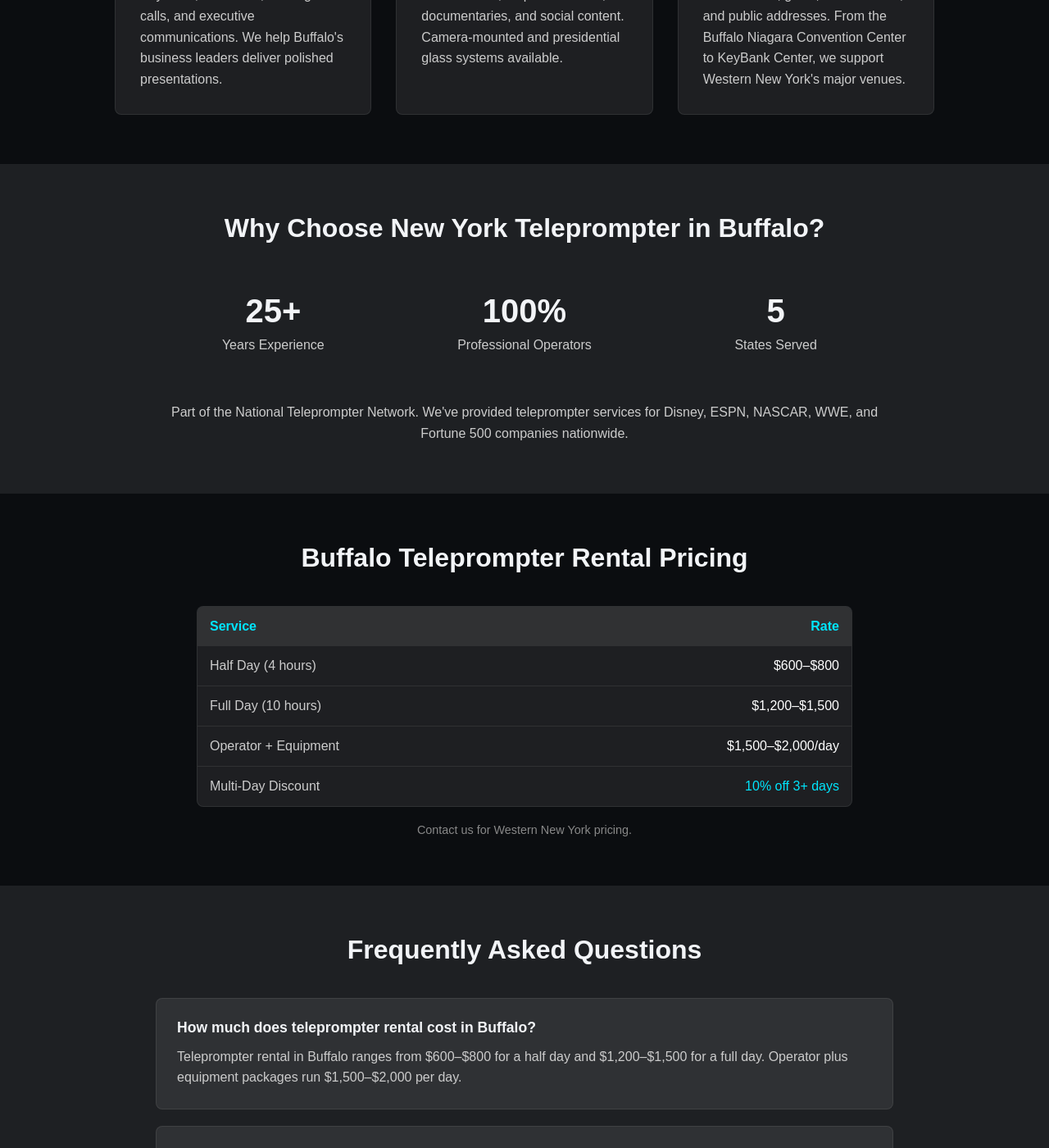
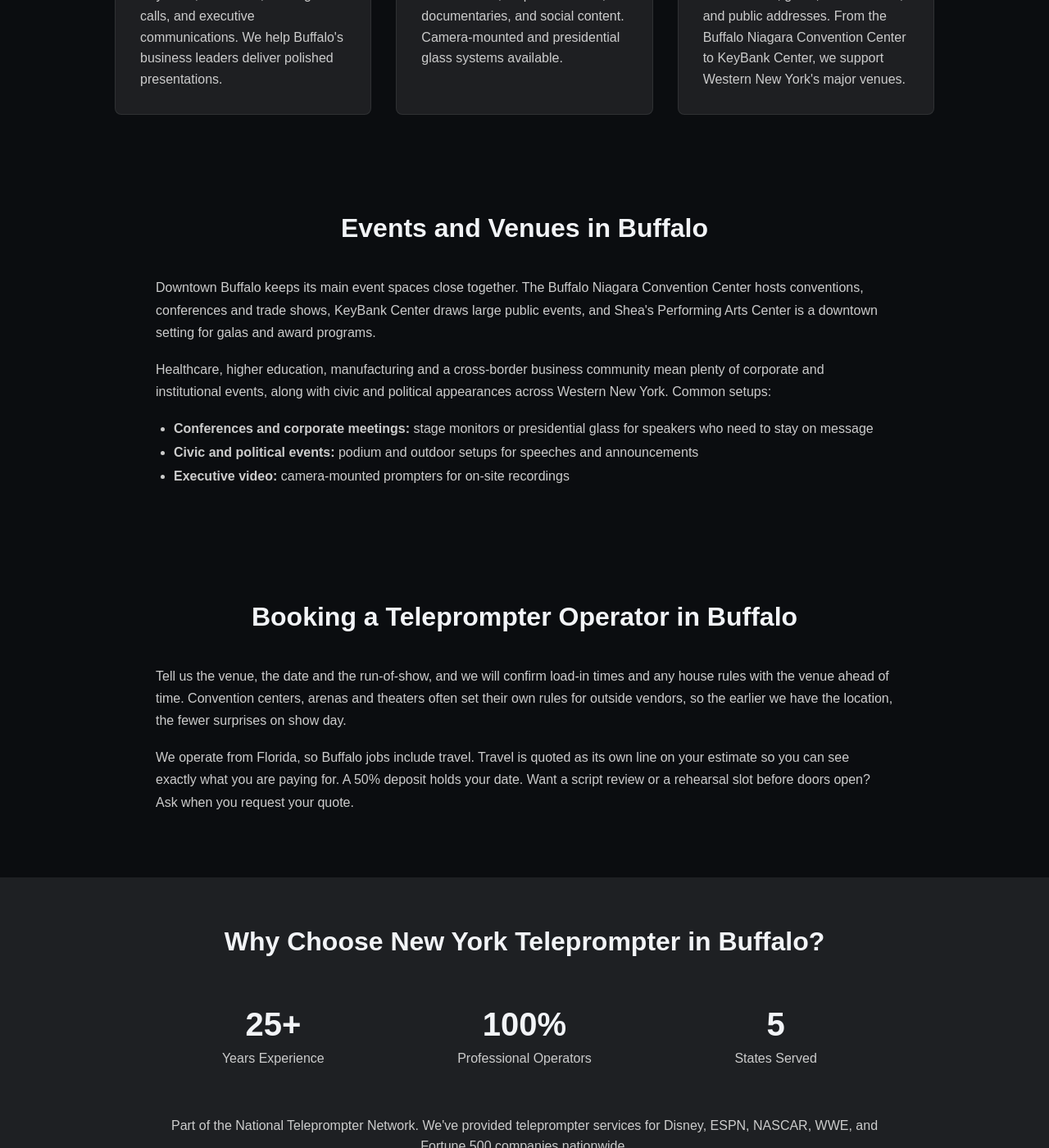
Before and after one commit to jasproj/newyorkteleprompter, a Jekyll site: the page teleprompter-buffalo.html, which Jekyll copies as it is, in a window 1280 px wide and 1400 px high, scrolled down 672 px. Shown: the whole window at 82% size. Built offline with Jekyll 4.4.1, drawn with Linux system fonts in a browser that asks for light colours.

Commit message:
City pages: add local venue and booking sections to major markets (#26)
Claude-Session: https://claude.ai/code/session_01Nvz6MHpRRD524cvTRtNsRm

Co-authored-by: Claude <noreply@anthropic.com>

```diff
--- a/teleprompter-buffalo.html
+++ b/teleprompter-buffalo.html
@@ -105,6 +105,18 @@ hr{border-color:rgba(255,255,255,.08)}
   </div>
 </section>
 
+<section style="padding:60px 20px;background:#0B0D10">
+  <div style="max-width:900px;margin:0 auto">
+    <h2 style="font-family:Arial,sans-serif;font-size:2rem;color:#F2F4F7;text-align:center;margin:0 0 40px 0">Events and Venues in Buffalo</h2>
+    <p style="color:#ccc;line-height:1.7;margin:0 0 18px 0">Downtown Buffalo keeps its main event spaces close together. The Buffalo Niagara Convention Center hosts conventions, conferences and trade shows, KeyBank Center draws large public events, and Shea&#39;s Performing Arts Center is a downtown setting for galas and award programs.</p><p style="color:#ccc;line-height:1.7;margin:0 0 18px 0">Healthcare, higher education, manufacturing and a cross-border business community mean plenty of corporate and institutional events, along with civic and political appearances across Western New York. Common setups:</p><ul style="color:#ccc;line-height:1.8;margin:0 0 18px 0;padding-left:22px"><li><strong>Conferences and corporate meetings:</strong> stage monitors or presidential glass for speakers who need to stay on message</li><li><strong>Civic and political events:</strong> podium and outdoor setups for speeches and announcements</li><li><strong>Executive video:</strong> camera-mounted prompters for on-site recordings</li></ul>
+  </div>
+</section>
+<section style="padding:60px 20px;background:#0B0D10">
+  <div style="max-width:900px;margin:0 auto">
+    <h2 style="font-family:Arial,sans-serif;font-size:2rem;color:#F2F4F7;text-align:center;margin:0 0 40px 0">Booking a Teleprompter Operator in Buffalo</h2>
+    <p style="color:#ccc;line-height:1.7;margin:0 0 18px 0">Tell us the venue, the date and the run-of-show, and we will confirm load-in times and any house rules with the venue ahead of time. Convention centers, arenas and theaters often set their own rules for outside vendors, so the earlier we have the location, the fewer surprises on show day.</p><p style="color:#ccc;line-height:1.7;margin:0 0 18px 0">We operate from Florida, so Buffalo jobs include travel. Travel is quoted as its own line on your estimate so you can see exactly what you are paying for. A 50% deposit holds your date. Want a script review or a rehearsal slot before doors open? Ask when you request your quote.</p>
+  </div>
+</section>
 <section style="padding:60px 20px;background:rgba(255,255,255,.08)">
   <div style="max-width:900px;margin:0 auto">
     <h2 style="font-family:Arial,sans-serif;font-size:2rem;color:#F2F4F7;text-align:center;margin:0 0 40px 0">Why Choose New York Teleprompter in Buffalo?</h2>
```
